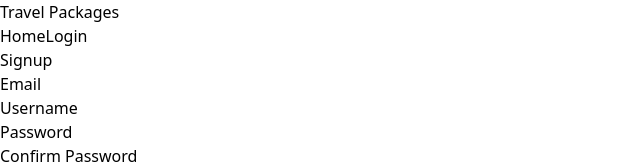
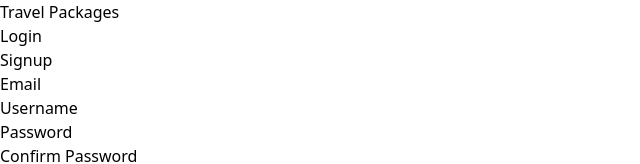
Before and after one commit to Sai-Srevan2004/TravelAgency, a React (Vite) app in the folder frontend/: page /signup in a window 1280 px wide. Shown: the top 164 px of the page, without its empty margins (0-640 px from the left). Built offline with nearby package versions, Linux system fonts and the light colour scheme.

Commit message:
added home to visible on nav

```diff
--- a/frontend/src/components/Navbar.jsx
+++ b/frontend/src/components/Navbar.jsx
@@ -33,8 +33,6 @@ const Navbar = () => {
     <nav className="bg-gray-800 text-white px-6 py-3 flex justify-between items-center">
       <Link to="/" className="text-lg font-semibold">Travel Packages</Link>
       <div>
-      <Link to='/' className="mr-4">Home</Link>
-
         {!user ? (
           <>
             <Link to="/login" className="mr-4">Login</Link>
@@ -43,6 +41,8 @@ const Navbar = () => {
           <>
             {user.role === 'admin' && <Link to="/admin" className="mr-4">Admin Dashboard</Link>}
             {user.role === 'user' && <Link to="/user" className="mr-4">My Dashboard</Link>}
+            <Link to='/' className="mr-4">Home</Link>
+
             <button onClick={handleLogout} className="bg-red-500 px-4 py-2 rounded">Logout</button>
           </>
         )}
```
